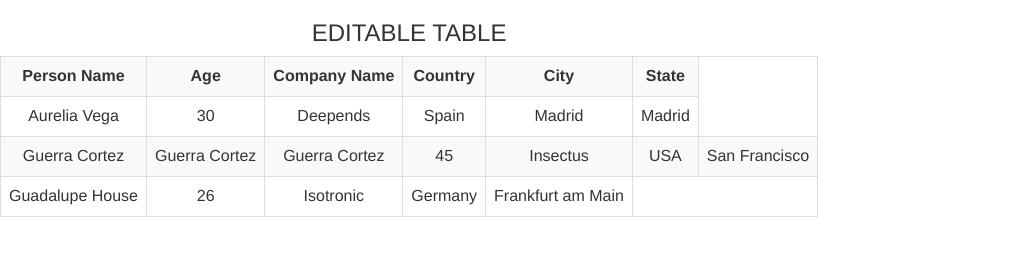
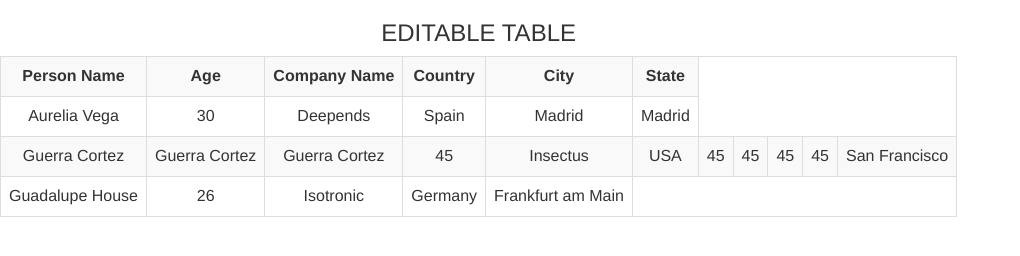
Before and after one commit to Sukh1430/Tester-crew, a plain HTML site: page T1.html in a window 1280 px wide. Shown: the whole page, without its empty margins (0-1020 px from the left). Drawn offline with nearby package versions, Linux system fonts and the light colour scheme.

Commit message:
auto push

```diff
--- a/T1.html
+++ b/T1.html
@@ -51,6 +51,9 @@ span.save.pull-right {
           <td class="pt-3-half" contenteditable="true">45</td>
           <td class="pt-3-half" contenteditable="true">Insectus</td>
           <td class="pt-3-half" contenteditable="true">USA</td>
+		  <td class="pt-3-half" contenteditable="true">45</td><td class="pt-3-half" contenteditable="true">45</td>
+		  <td class="pt-3-half" contenteditable="true">45</td>
+		  <td class="pt-3-half" contenteditable="true">45</td>
           <td class="pt-3-half" contenteditable="true">San Francisco</td>
         </tr>
         <!-- This is our clonable table line -->
```
